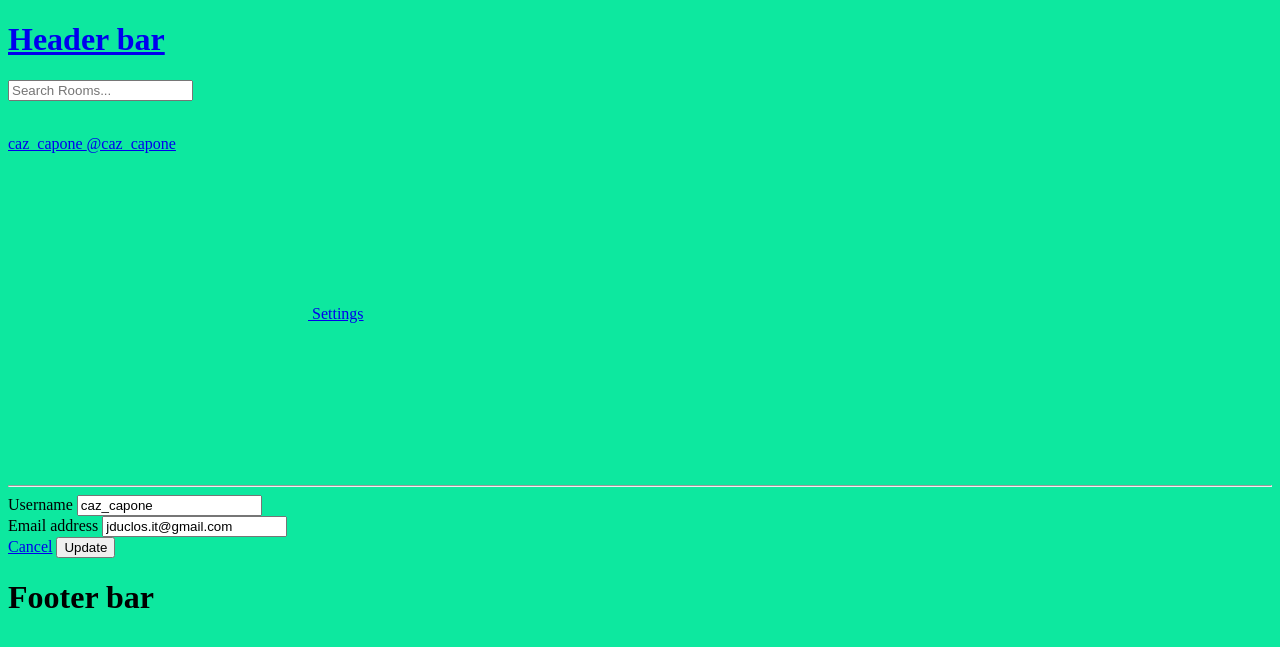
After one commit to j-duclos/Lfg-Irl-BE, a Django app: page /update-user/ in a window 1280 px wide. The commit adds this page. Shown: the top 647 px of the page. Run offline with Django 5.2, Linux system fonts and the light colour scheme; a user stored in the database is signed in.

Commit message:
Today's work

```diff
--- a/core/forms.py
+++ b/core/forms.py
@@ -1,5 +1,5 @@
 from django.forms import ModelForm
-from .models import Room, Message
+from .models import Room, Message, User
 
 class RoomForm(ModelForm):
     class Meta:
@@ -12,3 +12,9 @@ class MessageForm(ModelForm):
     class Meta:
         model = Message
         fields = '__all__' #Or ['name', 'description']
+
+
+class UserForm(ModelForm):
+    class Meta:
+        model = User
+        fields = ['username', 'email']
--- a/core/urls.py
+++ b/core/urls.py
@@ -14,4 +14,5 @@ urlpatterns = [
     path('delete-room/<str:pk>/', views.deleteRoom, name='delete-room'),
     path('delete-message/<str:pk>/', views.deleteMessage, name='delete-message'),
     path('update-message/<str:pk>/', views.updateMessage, name='update-message'),
+    path('update-user/', views.updateUser, name='update-user'),
 ]
--- a/core/views.py
+++ b/core/views.py
@@ -10,7 +10,7 @@ from django.http import HttpResponse
 from rest_framework.decorators import api_view
 from rest_framework.response import Response
 from .models import Room, Topic, Message
-from .forms import RoomForm, MessageForm
+from .forms import RoomForm, MessageForm, UserForm
 
 
 # Create your views here.
@@ -105,7 +105,9 @@ def createRoom(request):
     if request.method == 'POST':
         form = RoomForm(request.POST)
         if form.is_valid():
-            form.save()
+            room = form.save(commit=False)
+            room.host = request.user
+            room.save()
             return redirect('home')
 
     context = {'form': form}
@@ -173,6 +175,7 @@ def updateMessage(request, pk):
     context = {'form': form}
     return render(request, 'core/message_form.html', context)
 
+
 def userProfile(request, pk):
     user = User.objects.get(id=pk)
     rooms = user.room_set.all()
@@ -180,3 +183,18 @@ def userProfile(request, pk):
     topics = Topic.objects.all()
     context = {'user': user, 'rooms': rooms, 'room_message': room_message, 'topics': topics}
     return render(request, 'core/profile.html', context)
+
+
+@login_required(login_url='login')
+def updateUser(request):
+    user = request.user
+    form = UserForm(instance=user)
+
+    if request.method == 'POST':
+        form = UserForm(request.POST, instance=user)
+        if form.is_valid():
+            form.save()
+            redirect('user-profile', pk=user.id)
+
+    context = { 'form': form }
+    return render(request, 'core/update-user.html', context)
--- a/templates/base.html
+++ b/templates/base.html
@@ -5,7 +5,7 @@
     <meta charset="UTF-8" />
     <meta name="viewport" content="width=device-width, initial-scale=1.0" />
     <link rel="stylesheet" type="text/css" media="screen" href="{% static 'styles/main.css' %}" />
-    <title>{% block title %} Home Page {% endblock %}</title>
+    <title>{% block title %}  {% endblock %}</title>
   </head>
   <body>
     {% include 'navbar.html' %}
--- a/templates/core/delete.html
+++ b/templates/core/delete.html
@@ -1,10 +1,6 @@
 {% extends 'base.html' %}
 
-{% block title %}
-
-
-{% endblock %}
-
+{% block title %}Delete{% endblock %}
 
 {% block content %}
 
--- a/templates/core/login_register.html
+++ b/templates/core/login_register.html
@@ -1,8 +1,6 @@
 {% extends 'base.html' %}
 
-{% block title %}
-Register
-{% endblock title %}
+{% block title %}Register User{% endblock title %}
 
 {% block content %}
 
--- a/templates/core/message_form.html
+++ b/templates/core/message_form.html
@@ -1,10 +1,6 @@
 {% extends 'base.html' %}
 
-{% block title %}
-
-
-{% endblock %}
-
+{% block title %}Message Form{% endblock %}
 
 {% block content %}
 <div>
--- /dev/null
+++ b/templates/core/update-user.html
@@ -0,0 +1,25 @@
+{% extends 'base.html' %}
+
+{% block title %}Update User Information{% endblock %}
+
+{% block content %}
+
+<div>
+    <form class="form" action="" method="POST">
+        {%  csrf_token %}
+
+        {% for field in form %}
+        <div class="form__group">
+            <label for="profile_pic">{{field.label}}</label>
+            {{field}}
+        </div>
+        {% endfor %}
+
+        <div class="form__action">
+            <a class="btn btn--dark" href="{% url 'home.html %'}">Cancel</a>
+            <button class="btn btn--main" type="submit">Update</button>
+        </div>
+    </form>
+</div>
+
+{% endblock %}
--- a/templates/navbar.html
+++ b/templates/navbar.html
@@ -4,14 +4,43 @@
 
 <form method="GET" action="{% url 'home' %}">
     <input type="text" name="q" placeholder="Search Rooms..."/>
-
 </form>
 
 {% if request.user.is_authenticated %}
-<p>Hello {{request.user}}</p>
-<a href="{% url 'logout' %}">Logout</a>
+<div class="header__user">
+    <a href="profile.html">
+        <div class="avatar avatar--medium active">
+            <img src="">
+        </div>
+        <p>{{request.user.username}} <span>@{{request.user.username}}</span></p>
+    </a>
+    <!-- <button class="dropdown-button">
+        <svg>
+            <title>chevron-down</title>
+        </svg>
+    </button> -->
+</div>
 {% else %}
-<a href="{% url 'login' %}">Login</a>
+<a href="{% url 'login' %}">
+    <img src="{% static 'images/x.jpg'}" />
+    <p>Login</p>
+</a>
+
 {% endif %}
 
+<div class="dropdown-button">
+    <a href="{% url 'update-user' %}" class="dropdown-link">
+        <svg>
+            <title>tools</title>
+        </svg>
+    Settings
+    </a>
+</div>
+<a href="{% url 'logout' %}" class="dropdown-link"><svg><title>Logout</title></svg></a>
+
+
+
+
+
+
 <hr>
```
Also changed, not shown: templates/core/home.html (+4 -7 lines), templates/core/profile.html (+4 -8 lines), templates/core/room_form.html (+1 -6 lines), db.sqlite3, templates/core/components/activity_component.html (renamed from templates/core/activity_component.html), templates/core/components/feed_component.html (renamed from templates/core/feed_component.html), templates/core/components/topics_component.html (renamed from templates/core/topics_component.html).
